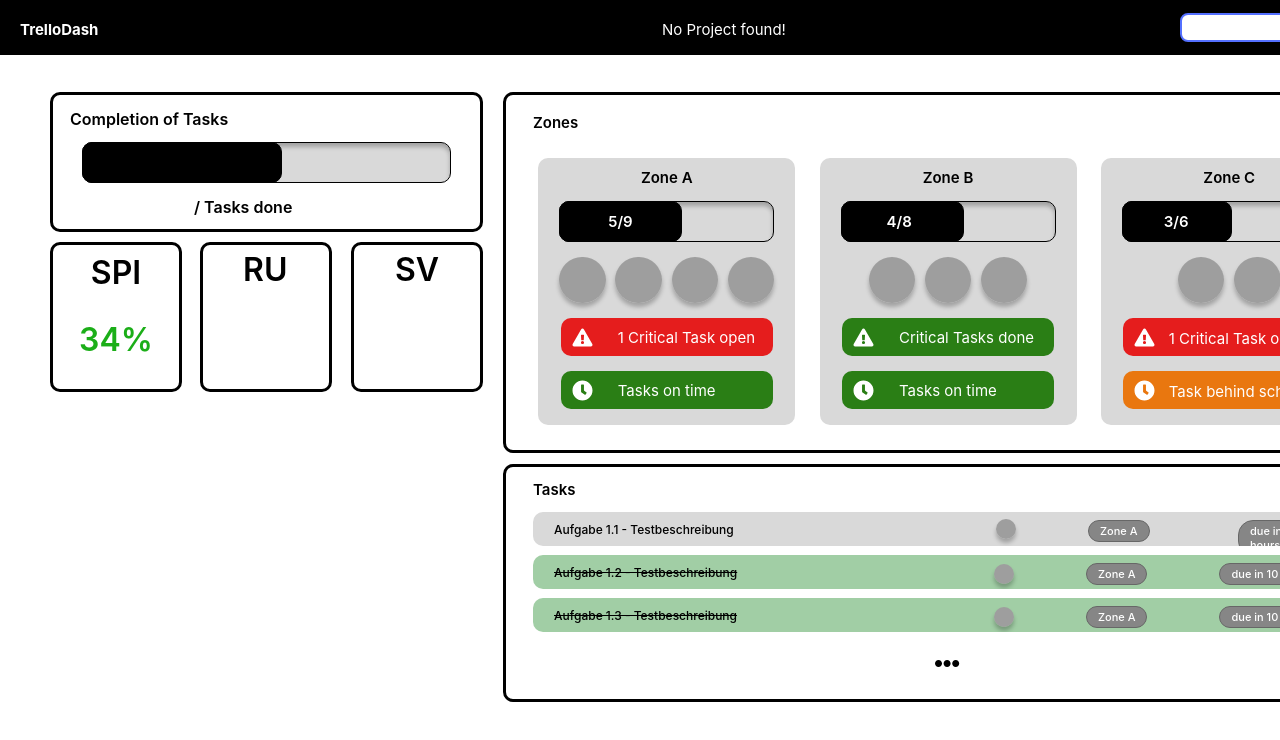
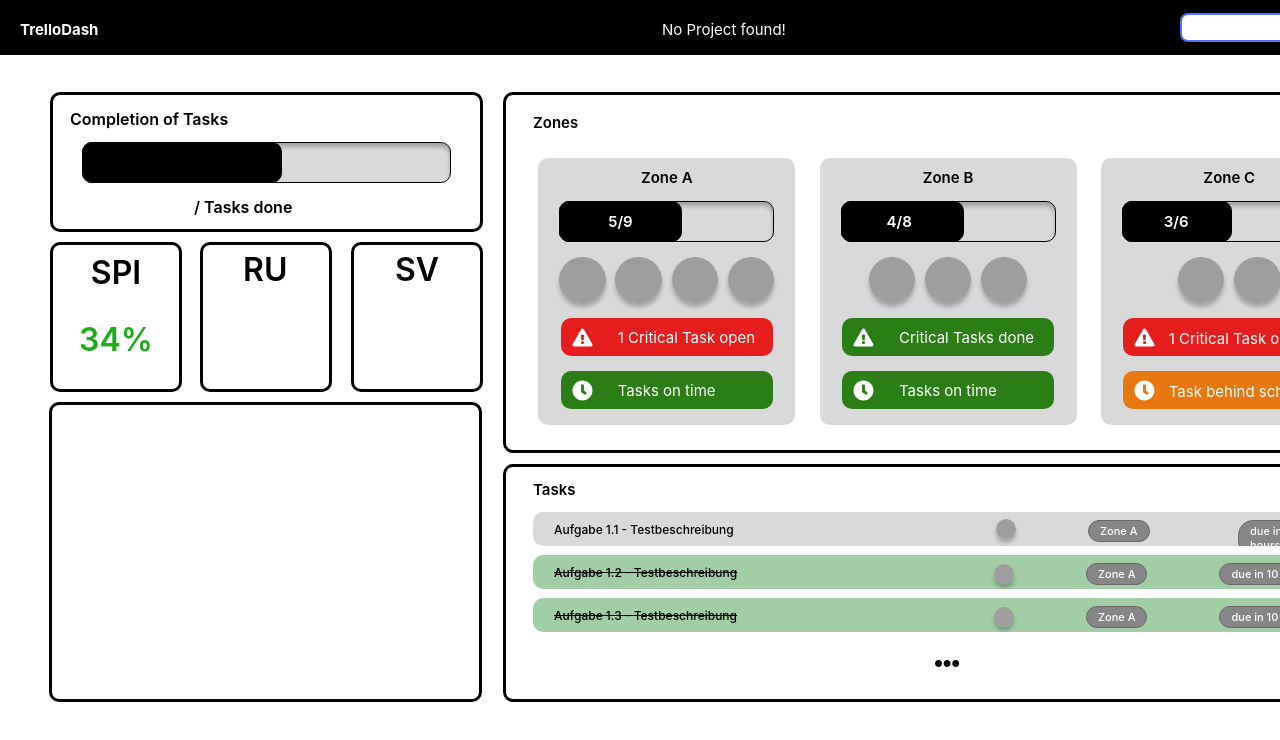
Before and after one commit to finncyr/TrelloDashboard, a React (Create React App) app in the folder client/: page / in a window 1280 px wide. Shown: the top 740 px of the page. Built offline with nearby package versions, Linux system fonts and the light colour scheme; no server answers; grey boxes are pictures that could not be loaded.

Commit message:
fixed progress bar

```diff
--- a/client/src/App.css
+++ b/client/src/App.css
@@ -206,7 +206,7 @@
   top: 120px;
   overflow: visible;
 }
-.visuals {
+.members {
   width: 433px;
   height: 300px;
   position: absolute;
--- a/client/src/App.js
+++ b/client/src/App.js
@@ -9,6 +9,7 @@ import SVMiniBlock from "./components/SVMiniBlock.js";
 import RUMiniBlock from "./components/RUMiniBlock.js";
 import ZoneBlock from "./components/ZoneBlock.js";
 import TaskBlock from "./components/TaskBlock.js";
+import MemberBlock from "./components/MemberBlock.js";
 
 function App() {
   const [tr_title, setTr_title] = React.useState(null);
@@ -31,6 +32,8 @@ function App() {
         <SPIMiniBlock />
         <SVMiniBlock />
         <RUMiniBlock />
+        <MemberBlock />
+
         <div className="zone-holder">
           <div className="border"></div>
           <div className="zones">Zones</div>
--- /dev/null
+++ b/client/src/components/MemberBlock.js
@@ -0,0 +1,15 @@
+import React, { Component } from 'react';
+
+function MemberBlock (props) {
+
+
+    return(
+        <>
+        <div class="members">
+            <div class="rectangle-2"></div>
+        </div>
+        </>
+    )
+}
+
+export default MemberBlock;
```
Also changed, not shown: 1 other file (tests, documents, lock files or other folders).
